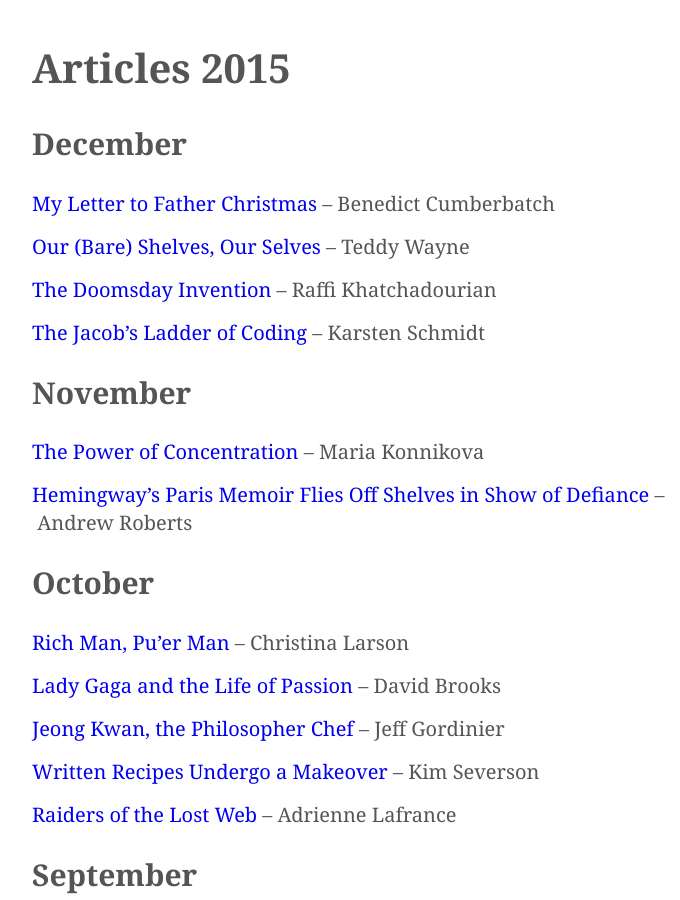
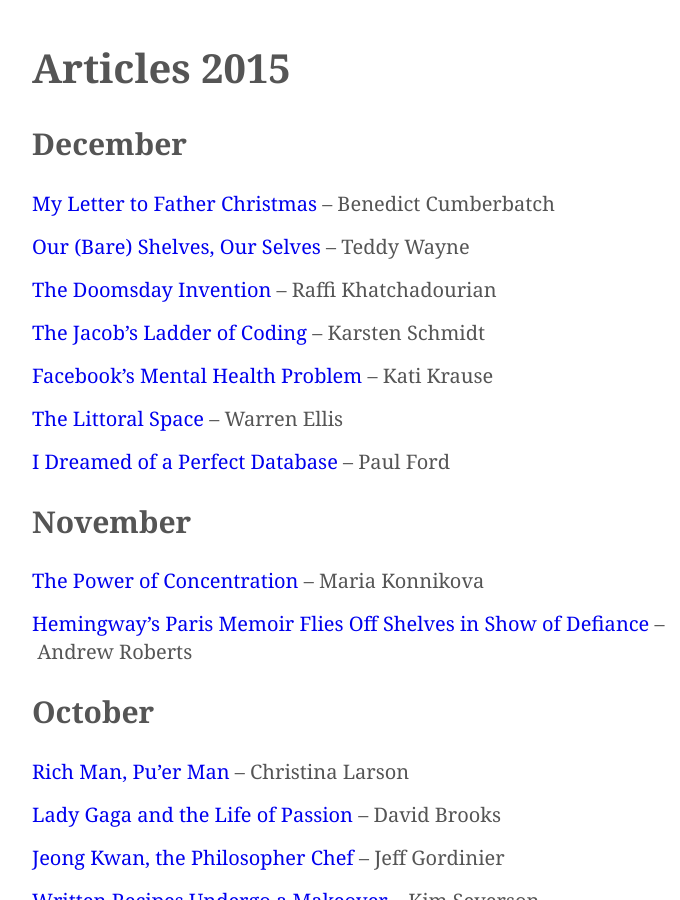
Before and after one commit to kmcgillivray/librarie, a Jekyll site: the page built from articles/2015.md, in a window 1280 px wide and 900 px high. Shown: the whole window, without its empty margins (283-963 px from the left). Built offline with Jekyll 4.4.1, drawn with Linux system fonts in a browser that asks for light colours.

Commit message:
Add articles

```diff
--- a/articles/2015.md
+++ b/articles/2015.md
@@ -9,6 +9,9 @@
 * [Our (Bare) Shelves, Our Selves](http://www.nytimes.com/2015/12/06/fashion/our-bare-shelves-our-selves.html) – Teddy Wayne
 * [The Doomsday Invention](http://www.newyorker.com/magazine/2015/11/23/doomsday-invention-artificial-intelligence-nick-bostrom) – Raffi Khatchadourian
 * [The Jacob's Ladder of Coding](https://medium.com/@thi.ng/the-jacob-s-ladder-of-coding-4b12477a26c1#.l3iyqgve3) – Karsten Schmidt
+* [Facebook's Mental Health Problem](https://medium.com/@katikrause/facebook-s-mental-health-problem-9c48374c1bd8#.32aqcxhl3) – Kati Krause
+* [The Littoral Space](https://medium.com/matter/my-life-standing-on-the-shore-8729914598ee#.aizdr6uop) – Warren Ellis
+* [I Dreamed of a Perfect Database](https://newrepublic.com/article/124425/dreamed-perfect-database) – Paul Ford
 
 ## November
 
```
